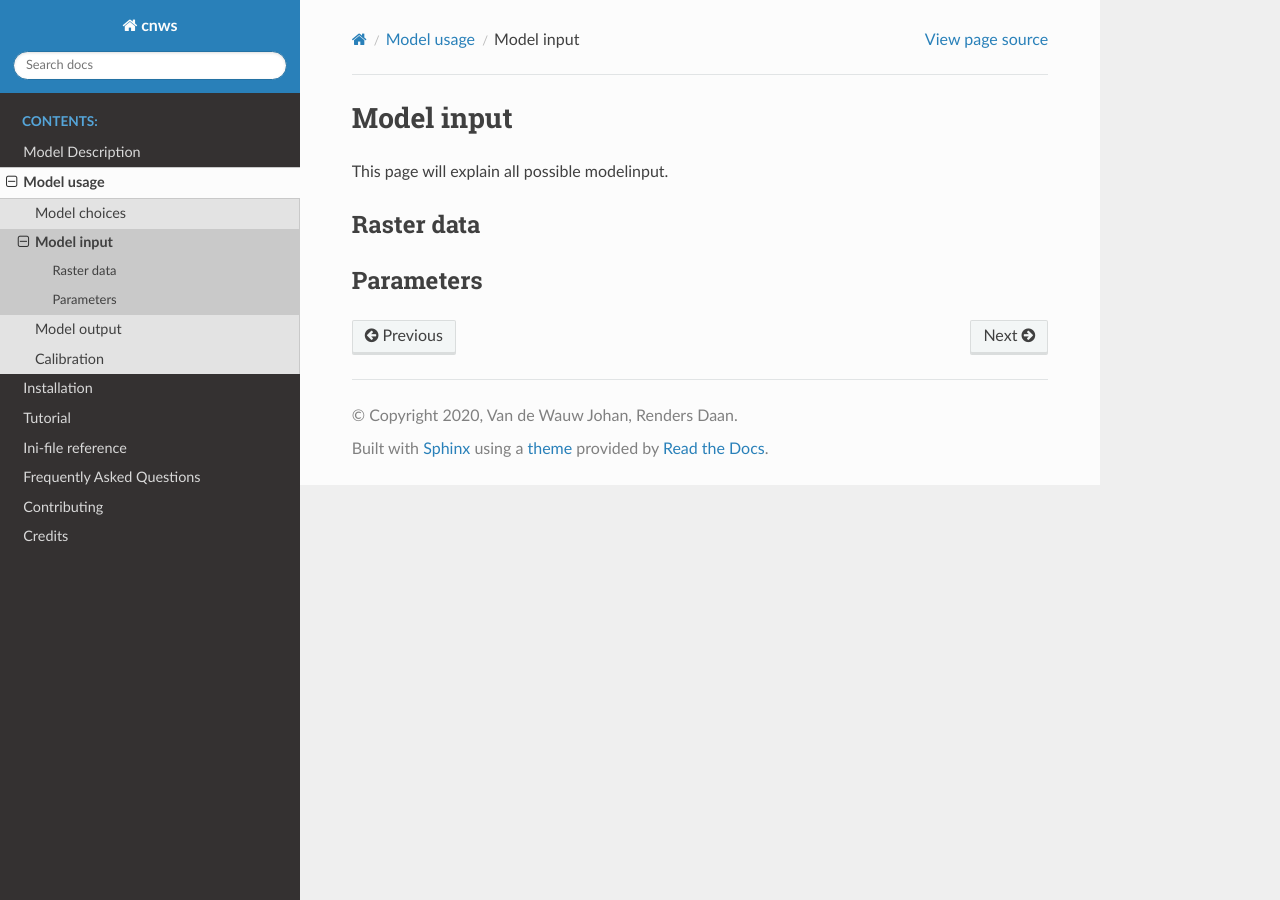
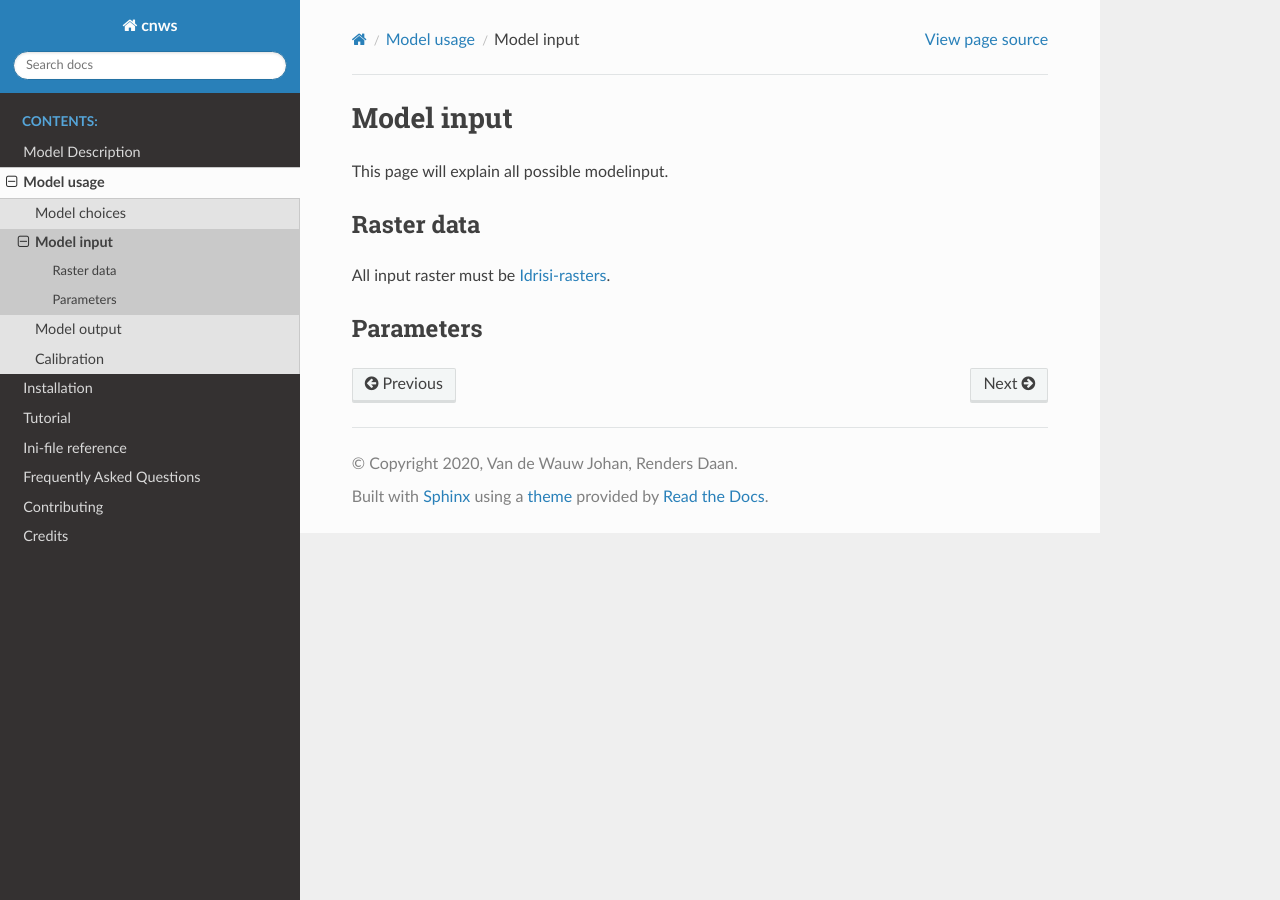
Before and after one commit to watem-sedem/watem-sedem, a Sphinx documentation site: the page built from docs/input.rst, in a window 1280 px wide. Built offline with Sphinx 7.4.7 and the Read the Docs theme 2.0.0, drawn with Linux system fonts in a browser that asks for light colours.

Commit message:
Adding some info about rasters

```diff
--- a/docs/input.rst
+++ b/docs/input.rst
@@ -7,6 +7,7 @@ This page will explain all possible modelinput.
 Raster data
 ===========
 
+All input raster must be `Idrisi-rasters <https://gdal.org/drivers/raster/Idrisi.html>`_.
 
 Parameters
 ==========
```
